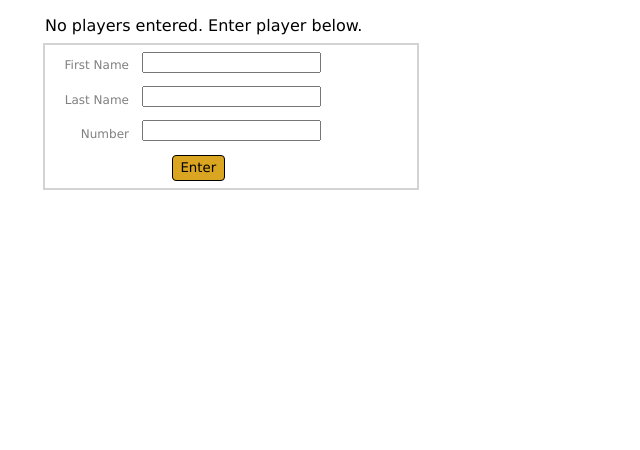
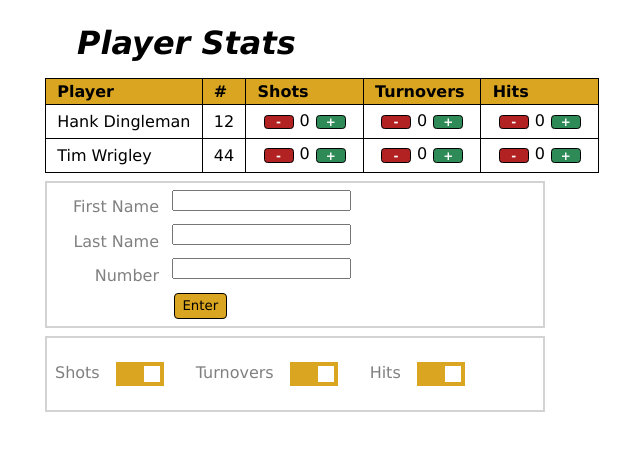
Before and after one commit to ck3130/stat_tracker, a React app: page / in a window 1280 px wide. Shown: the whole page, without its empty margins (3-643 px from the left). Built offline with nearby package versions, Linux system fonts and the light colour scheme.

Commit message:
stats can be added dynamically

```diff
--- a/data/statOptions.json
+++ b/data/statOptions.json
@@ -1 +1,13 @@
-["shots", "turnovers", "hits"]
+[{
+    "stat":"shots",
+    "available":true
+},
+{
+    "stat":"turnovers",
+    "available":true
+},
+{
+    "stat":"hits",
+    "available":true
+}
+]
--- a/src/components/App.css
+++ b/src/components/App.css
@@ -66,10 +66,10 @@ button.minus:hover {
     background-color: darkred;
 }
 
-form.addPlayerForm {
+form.addPlayerForm, form.statControlForm {
     border:2pt solid lightgray;
     width: 31em;
-    font-size: 75%;
+    font-size: 100%;
 
 }
 
@@ -78,7 +78,7 @@ form>label {
     width: 7em;
     text-align: right;
     color:grey;
-    margin:1.1em 0 0 0;
+    margin:.9em 0 0 0;
 }
 
 form>input {
@@ -86,3 +86,68 @@ form>input {
     margin-bottom: .5em;
     width:auto
 }
+
+/* The switch - the box around the slider */
+.switch {
+    position: relative;
+    display: inline-block;
+    width: 4em;
+    height: 2.5em;
+  }
+
+  /* Hide default HTML checkbox */
+.switch input {
+    opacity: 0;
+    width: 0;
+    height: 0;
+  }
+
+  /* The slider */
+.slider {
+    position: absolute;
+    top: 0;
+    left: 0;
+    right: 0;
+    bottom: 0;
+    background-color: #ccc;
+    -webkit-transition: .4s;
+    transition: .4s;
+  }
+
+.slider:before {
+    position: absolute;
+    content: "";
+    height: 1em;
+    width: 1em;
+    left: .25em;
+    bottom: .25em;
+    background-color: white;
+    -webkit-transition: .2s;
+    transition: .2s;
+  }
+
+input:checked + .slider {
+    background-color: goldenrod;
+  }
+
+input:focus + .slider {
+    box-shadow: 0 0 .1em darkgray;
+  }
+
+input:checked + .slider:before {
+    -webkit-transform: translateX(1em);
+    -ms-transform: translateX(1em);
+    transform: translateX(1.5em);
+  }
+
+.statSwitch {
+    color:gray;
+    height:auto;
+    display: inline-block;
+}
+
+.switchLabel {
+    float:left;
+    margin:1.1em 0 0 0;
+    text-transform: capitalize;
+}
--- a/src/components/app.js
+++ b/src/components/app.js
@@ -1,6 +1,7 @@
 import React from "react";
 import PlayerList from "./playerList.js";
 import AddPlayerForm from "./addPlayerForm";
+import StatControlForm from "./statControlForm.js";
 import "./App.css";
 
 export default function App() {
@@ -12,6 +13,9 @@ export default function App() {
             <div>
                 <AddPlayerForm />
             </div>
+            <div>
+                <StatControlForm />
+            </div>
         </div>
     );
 }
--- a/src/components/player-hooks.js
+++ b/src/components/player-hooks.js
@@ -6,7 +6,7 @@ const PlayerContext = createContext();
 export const usePlayers = () => useContext(PlayerContext);
 
 export default function PlayerProvider ({ children }) {
-    const [players, setPlayers] = useState([]);
+    const [players, setPlayers] = useState(playerData);
     const [stats, setStats] = useState(statOptions);
 
     const plusOne = (number, stat) => setPlayers(
@@ -23,8 +23,8 @@ export default function PlayerProvider ({ children }) {
     const statObjBuilder = (player) => {
         const statObj = {}
         for (let stat of stats) {
-        if (!player[stat]) {
-            statObj[stat]=0
+        if (!player[stat["stat"]]) {
+            statObj[stat["stat"]]=0
         }
     } return statObj
 };
@@ -45,8 +45,12 @@ export default function PlayerProvider ({ children }) {
         addStatToPlayers();
     }, [playerList]);
 
+    const toggleStats = (stat) => setStats(
+        stats.map( x => x.stat === stat ? {...x, "available":!x["available"]} : x)
+    );
+
     return(
-        <PlayerContext.Provider value={{ players, setPlayers, stats, setStats, plusOne, minusOne, addPlayer, addStatToPlayers }}>
+        <PlayerContext.Provider value={{ players, setPlayers, stats, setStats, plusOne, minusOne, addPlayer, addStatToPlayers, toggleStats }}>
             { children }
         </PlayerContext.Provider>
     );
--- /dev/null
+++ b/src/components/statControlForm.js
@@ -0,0 +1,14 @@
+import React from "react";
+import StatControlInput from "./statControlInputs";
+import { usePlayers } from "./player-hooks.js";
+
+export default function StatControlForm(){
+    const { stats } = usePlayers()
+    return (
+        <form className='statControlForm'>
+            {stats.map((stat, i) =>
+                <StatControlInput key={`statcontrol${i}`} {...stat} />
+                )}
+        </form>
+    );
+}
--- /dev/null
+++ b/src/components/statControlInputs.js
@@ -0,0 +1,18 @@
+import React from "react";
+import { usePlayers } from "./player-hooks.js";
+
+
+export default function StatControlInput({stat, available}) {
+    const { toggleStats } = usePlayers()
+    return (
+        <>
+            <div className="statSwitch">
+                <label className="switchLabel">{stat}</label>
+                <label className="switch" htmlFor={stat}>
+                <input type="checkbox" id={stat} onChange={() => toggleStats(stat)} defaultChecked={available}/>
+                <span className="slider"></span>
+                </label>
+            </div>
+        </>
+    );
+}
--- a/src/components/statsTableCell.js
+++ b/src/components/statsTableCell.js
@@ -6,13 +6,15 @@ export default function StatCell({player}) {
     const { plusOne, minusOne, stats } = usePlayers();
     return (
         <>
-        {stats.map((stat, i) =>
+        {stats.map((stat, i) => stat["available"] ?
         <td key={`stat${i}`}>
-            <button className="increment minus" onClick={() => minusOne(player.number, stat)}>-</button>
-            {player[stat]}
-            <button className="increment plus" onClick={() => plusOne(player.number, stat)}>+</button>
+            <button className="increment minus" onClick={() => minusOne(player.number, stat["stat"])}>-</button>
+            {player[stat["stat"]]}
+            <button className="increment plus" onClick={() => plusOne(player.number, stat["stat"])}>+</button>
         </td>
-        )}
+        :
+        undefined
+)}
         </>
     );
 }
--- a/src/components/tableHeaders.js
+++ b/src/components/tableHeaders.js
@@ -4,7 +4,8 @@ import "./App.css";
 
 export default function TableHeaders() {
     const { stats } = usePlayers()
-    const options = ["player", "#",...stats];
+    const statNames = stats.map(x => x["available"] ? x["stat"] : undefined).filter(x => x !== undefined)
+    const options = ["player", "#",...statNames];
     return (
         <>
             {options.map((option, i) =>
```
Also changed, not shown: src/components/sample.js (+16 -9 lines), 1 other file.
